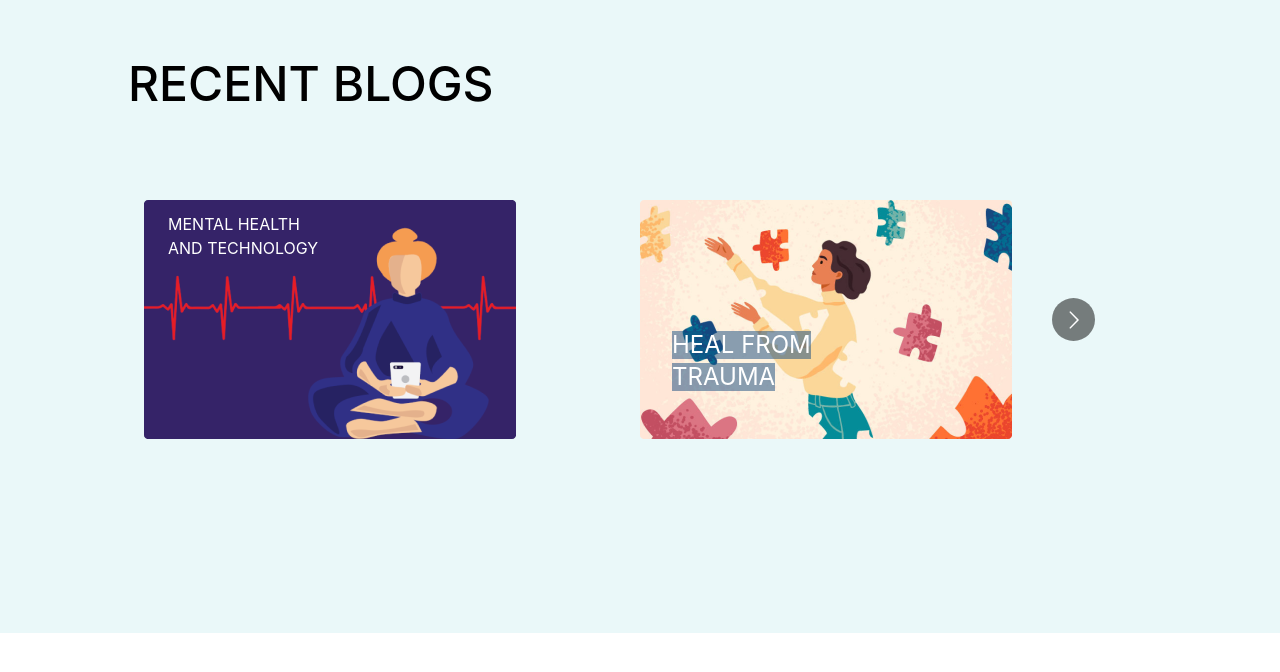
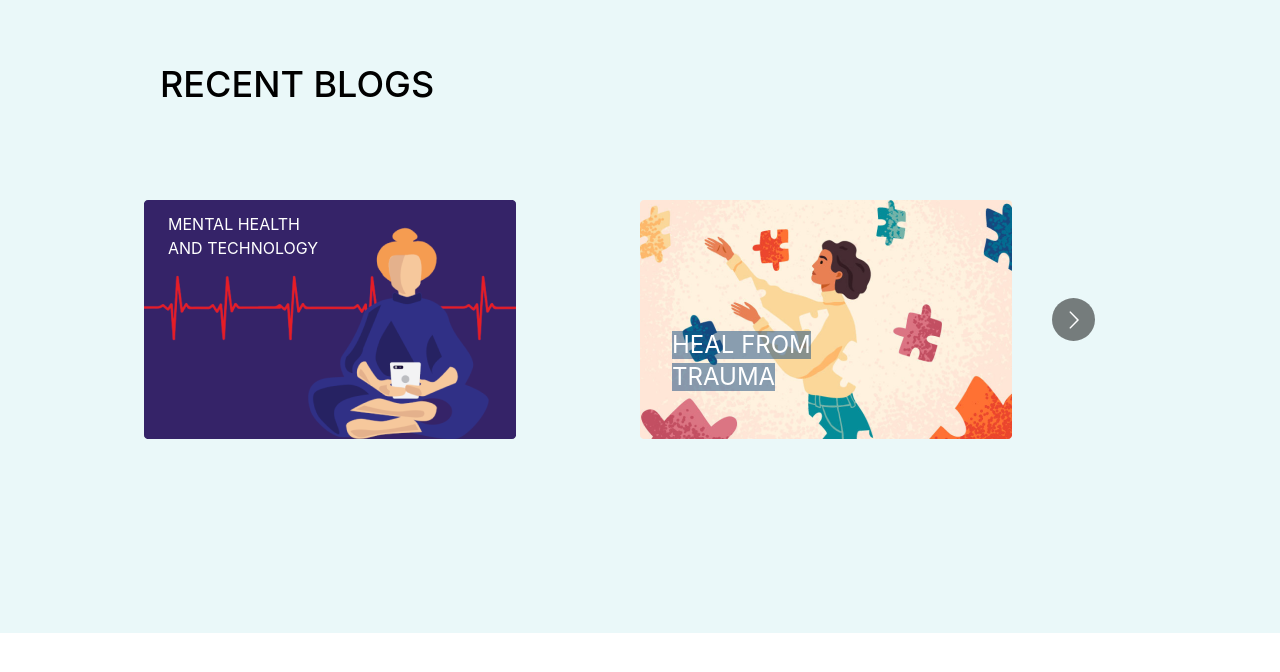
Before and after one commit to ninaderochka/sugar-and-thunder, a React (Create React App) app: page / in a window 1280 px wide. Shown: the top 672 px of the page. Built offline with nearby package versions, Linux system fonts and the light colour scheme.

Commit message:
blog slide

```diff
--- a/src/components/RecentBlog.jsx
+++ b/src/components/RecentBlog.jsx
@@ -25,7 +25,7 @@ function RecentBlog(){
       };
 return(
   <div className="bg-light-blue h-200">
-        <h1 className="text-5xl leading-10 font-medium uppercase pt-16 pb-24 pl-32">Recent BLOGs</h1>
+        <h1 className="text-4xl leading-10 font-medium uppercase pt-16 pb-24 pl-40">Recent BLOGs</h1>
 
     <div className="px-36 ">
       <Carousel responsive={responsive} >
```
